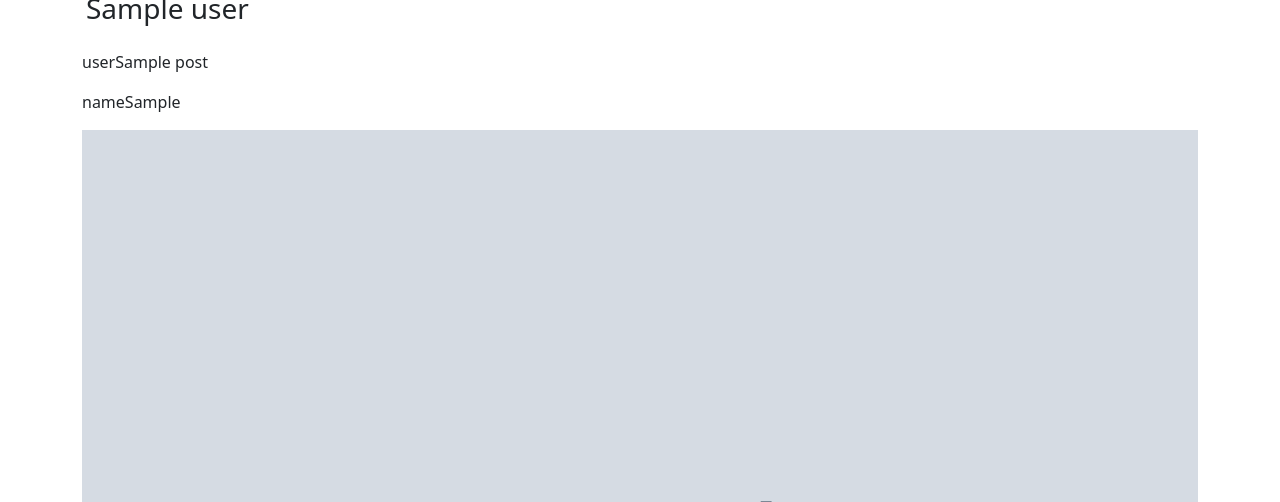
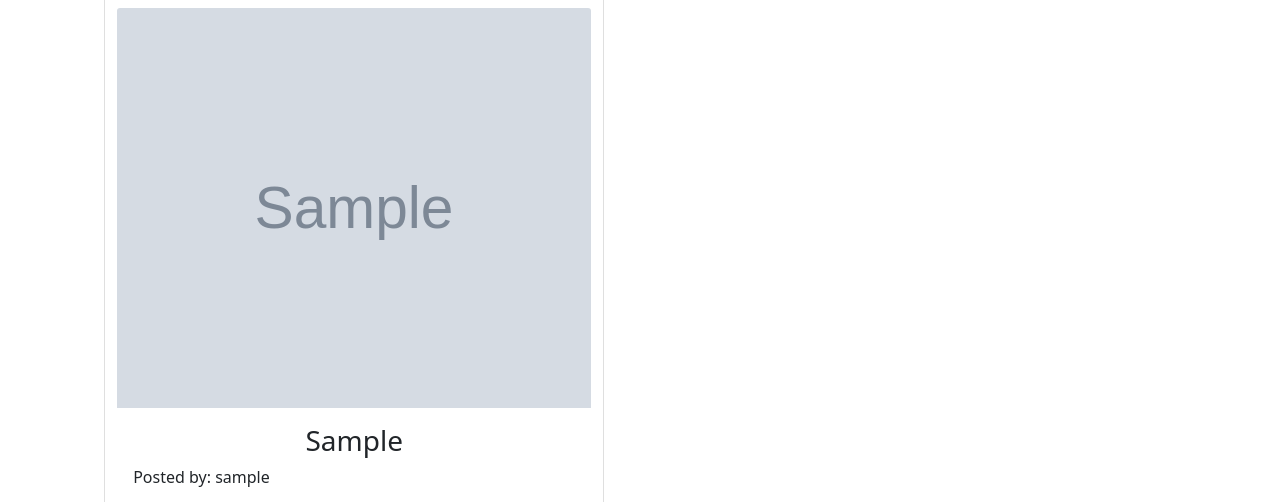
Before and after one commit to Bernard2030/instagramphotoapp, a Django app: template photos/templates/index.html in a window 1280 px wide. Shown: the part 380-882 px from the top of the page. Run offline with Django 3.2, Linux system fonts and the light colour scheme; tables that the repository leaves empty hold one stand-in row (values such as "Sample post"); the template is opened without the code that fills it: values that come from a table or form of the project are taken from there, most other values are stand-ins (such as "Sample title", 1, 10 or a date in 2020); grey boxes marked "Sample" are stand-in pictures; some libraries are stand-ins or nearby versions.

Commit message:
add single pic html

```diff
--- a/photos/templates/index.html
+++ b/photos/templates/index.html
@@ -1,6 +1,6 @@
 {% extends 'base.html'%} {% load bootstrap4 %}
 {% block content %}
-<div class="container">
+<!-- <div class="container">
 
     {% for post in posts %}
     <div class="row">
@@ -13,7 +13,82 @@
         <img src="{{post.image.url}}" alt="">
     </div>
 </div>
-{% endfor %}
+{% endfor %} -->
+
+
+<div class="container">
+    <h2 style="text-align: center;">News Feed</h2>
+    <div class="row">
+        {% for pic in posts %}
+        <div class="card" style="width:500px">
+
+            <img src="https://www.flaticon.com/svg/vstatic/svg/3135/3135715.svg?token=exp=1611101340~hmac=1ede0416fd3666ab12273730431686ba" style="border-radius: 50%; " class="img-fluid" alt="dp" width="100px">
+            <h3>{{pic.user}}</h3>
+            <hr>
+
+
+            <p style="font-weight: bold;">{{post.user}}</p>
+            <h2 style="text-align: center;" class="card-title pictitle"> {{pic.name}} </h2>
+            <a href="/singlepic/{{pic.id}}">
+                <img class="timelinepics card-img-top" width="500px" height="450px" src=" {{pic.image.url}} " alt="Image"></a>
+            <div class="card-body">
+
+                <h3 style="text-align: center;" class="card-text">{{pic.caption}}
+                </h3>
+                <p class="card-text">Posted by: {{pic.user}}</p>
+                <div class="react">
+                    <a href="{% url 'timeline' pic.id %}"><img src="https://img.icons8.com/ios-glyphs/30/000000/hearts.png" /></a>
+                    <a href="{%url 'comment' pic.id%}"><img data-toggle="collapse" data-target="#commentSec{{pic.id}}" src="https://img.icons8.com/metro/26/000000/comments.png" /></a>
+                    </a>
+                </div>
+                <div class="react">
+                    <p><span style="font-weight: bold;">{{pic.likes}}</span> Likes</p>
+
+
+                </div>
+
+                <div class="card-footer">
+                    <a href="{%url 'comment' pic.id%}">
+                        <button class="btn btn-primary">Comment</button>
+                    </a>
+
+
+                </div>
+
+            </div>
+        </div>
+
+
+
+
+
+
+
+
+
+
+
+        {% empty %}
+        <div class="row">
+            <h2>No images at the moment</h2>
+        </div>
+        {% endfor %}
+    </div>
+</div>
+<style>
+    .pictitle {
+        margin-top: 3%;
+    }
+
+    .card {
+        margin: 3%;
+    }
+
+    .timelinepics {
+        height: 400px;
+        transition: transform .2s;
+    }
+</style>
 
 
 {% endblock %}
```
Also changed, not shown: photos/templates/single_pic.html (added, +36 -0 lines).
